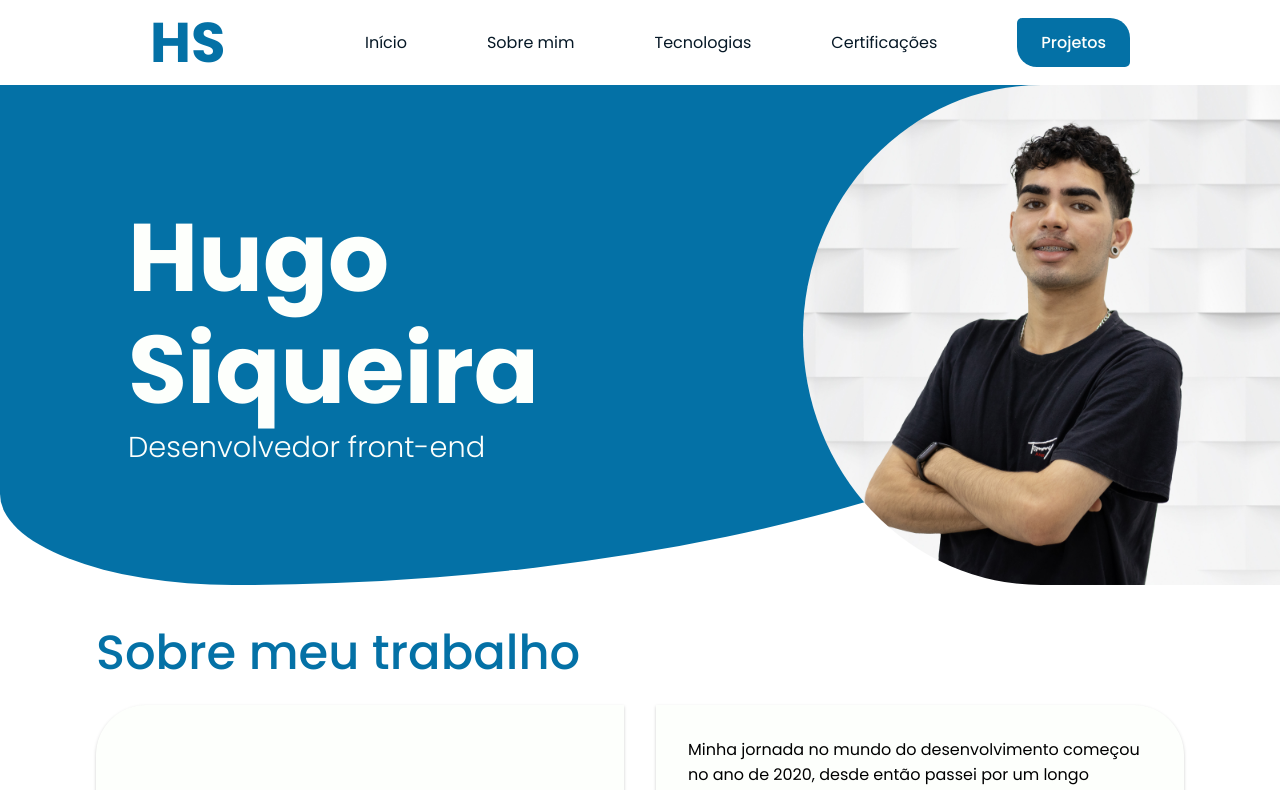
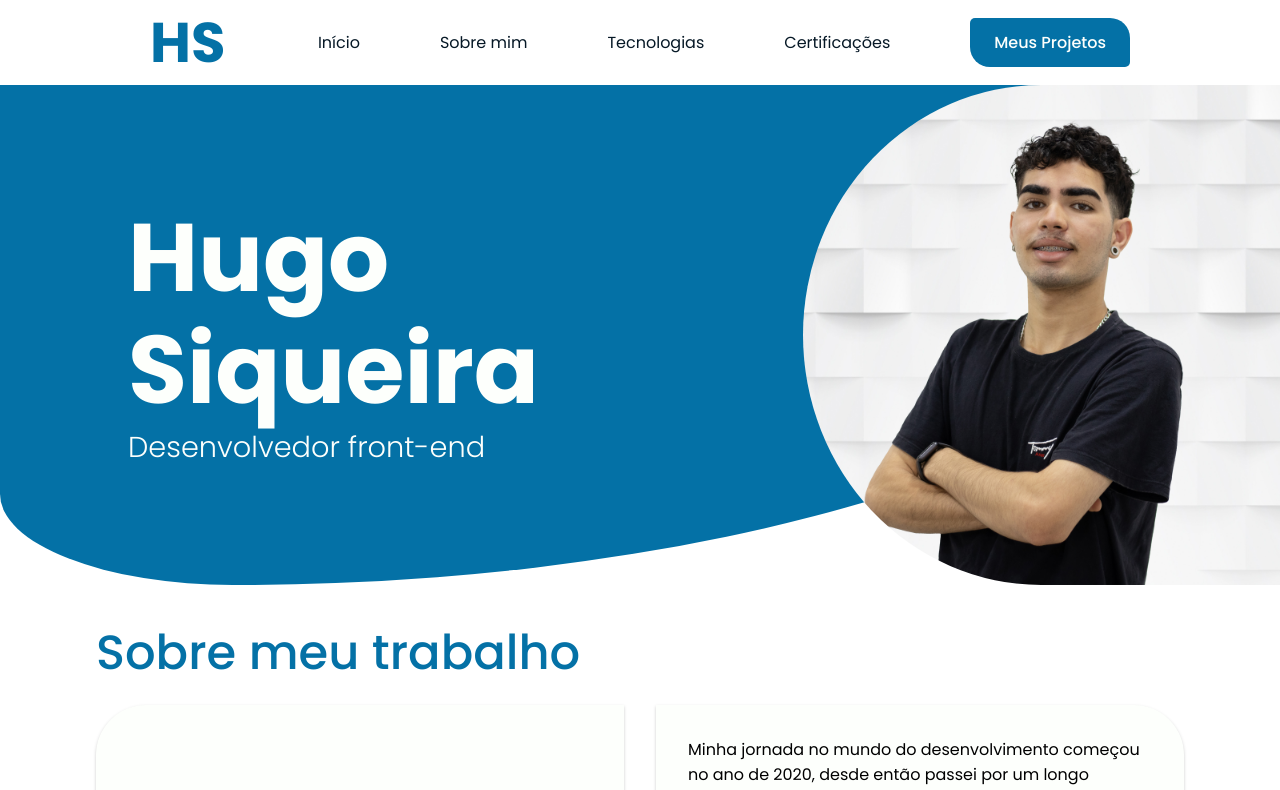
Before and after one commit to hugosique/portfolio-app, an Angular app: page /home in a window 1280 px wide. Shown: the top 790 px of the page. Built offline with nearby package versions, Linux system fonts and the light colour scheme.

Commit message:
button name change

```diff
--- a/src/app/shared/components/header/header.component.html
+++ b/src/app/shared/components/header/header.component.html
@@ -9,7 +9,7 @@
         <li class="header-nav__menu_item"><a href="#">Certificações</a></li>
         <li class="header-nav__menu_item">
             <a href="#" class="primary-button">
-                Projetos
+                Meus Projetos
             </a>
         </li>
     </ul>
```
